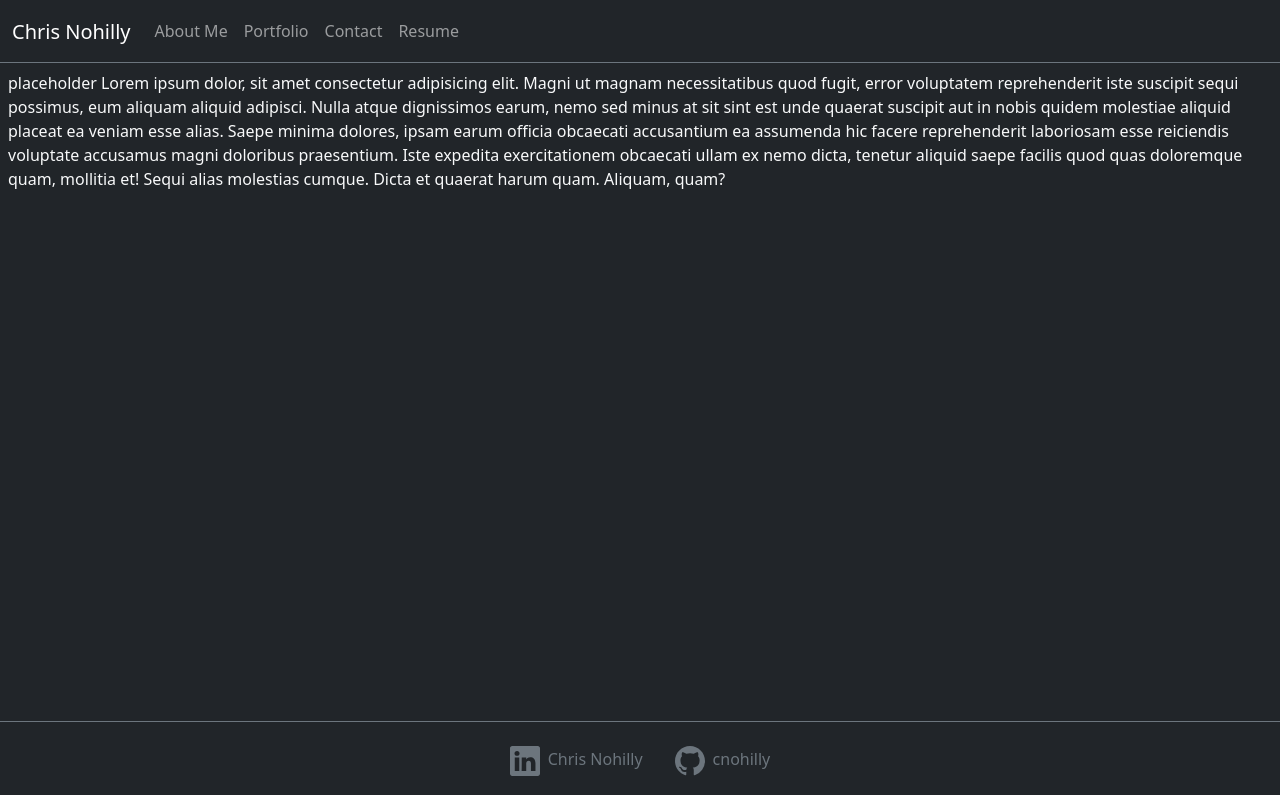
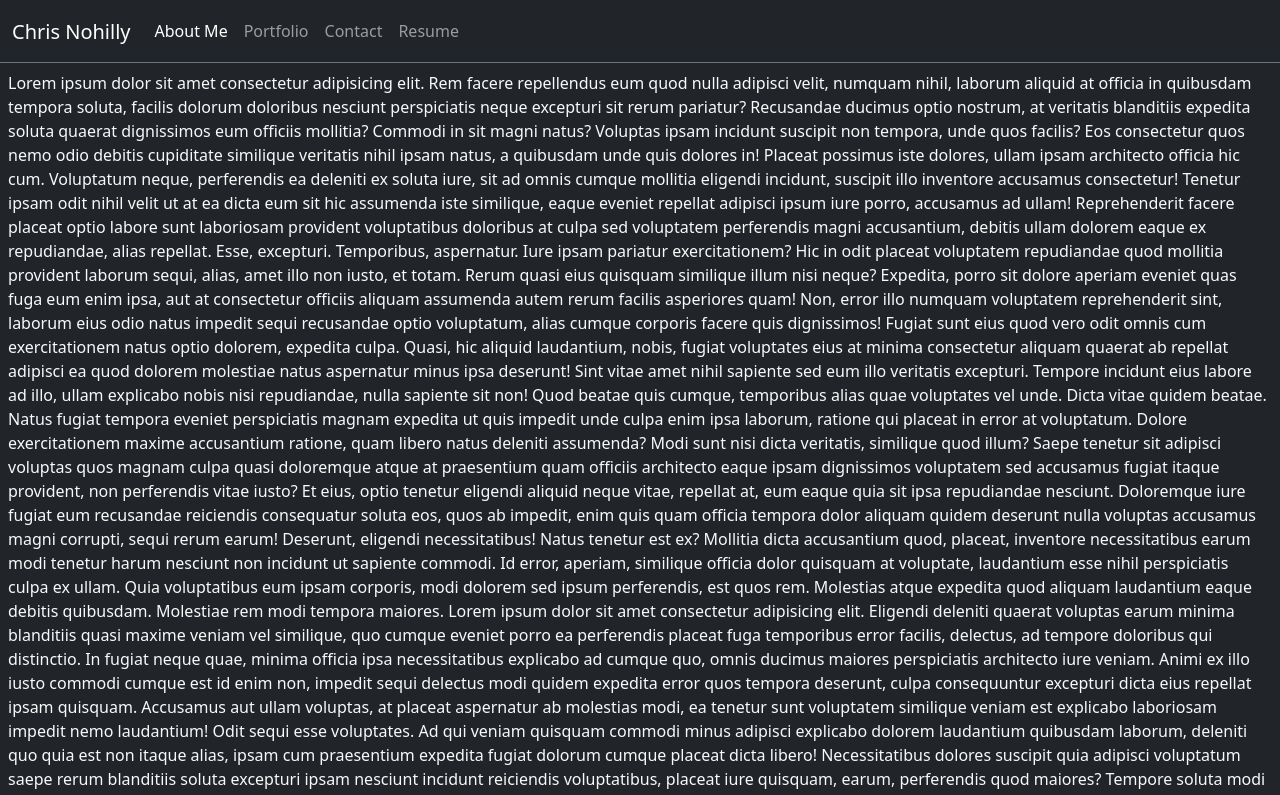
Before and after one commit to cnohilly/enigma-react-portfolio, a React (Create React App) app: page / in a window 1280 px wide. Shown: the top 795 px of the page. Built offline with nearby package versions, Linux system fonts and the light colour scheme.

Commit message:
creating states for pages and fixing navbar

```diff
--- a/src/App.js
+++ b/src/App.js
@@ -12,18 +12,19 @@
 function App() {
 
   const [currentPage, setCurrentPage] = useState('About');
+  const handlePageChange = (page) => setCurrentPage(page);
 
   const renderPage = () => {
     switch (currentPage) {
       case 'Portfolio': return <Portfolio />;
       case 'Contact': return <Contact />;
       case 'Resume': return <Resume />;
-      default: return <Contact />;
+      default: return <About />;
     }
   }
   return (
     <div className='bg-dark text-light d-flex flex-column min-vh-100 position-relative'>
-      <Nav />
+      <Nav currentPage={currentPage} handlePageChange={handlePageChange} />
       <main className='flex-grow-1 d-flex flex-column m-2'>
         {renderPage()}
       </main>
--- a/src/components/Nav/index.js
+++ b/src/components/Nav/index.js
@@ -1,6 +1,6 @@
 import React from 'react'
 
-export default function Nav() {
+export default function Nav({ currentPage, handlePageChange }) {
   return (
     <header className='sticky-top'>
       <nav className="navbar navbar-expand-lg navbar-dark bg-dark border-bottom border-secondary">
@@ -14,16 +14,36 @@
           <div className="collapse navbar-collapse">
             <ul className="navbar-nav">
               <li className="nav-item">
-                <a href="#about" className="nav-link">About Me</a>
+                <a href="#about"
+                  onClick={() => handlePageChange('About')}
+                  className={currentPage === 'About' ? 'nav-link active' : 'nav-link'}
+                >
+                  About Me
+                </a>
               </li>
               <li className="nav-item">
-                <a href="#portfolio" className="nav-link">Portfolio</a>
+                <a href="#portfolio"
+                  onClick={() => handlePageChange('Portfolio')}
+                  className={currentPage === 'Portfolio' ? 'nav-link active' : 'nav-link'}
+                >
+                  Portfolio
+                </a>
               </li>
               <li className="nav-item">
-                <a href="#contact" className="nav-link">Contact</a>
+                <a href="#contact"
+                  onClick={() => handlePageChange('Contact')}
+                  className={currentPage === 'Contact' ? 'nav-link active' : 'nav-link'}
+                >
+                  Contact
+                </a>
               </li>
               <li className="nav-item">
-                <a href="#resume" className="nav-link">Resume</a>
+                <a href="#resume"
+                  onClick={() => handlePageChange('Resume')}
+                  className={currentPage === 'Resume' ? 'nav-link active' : 'nav-link'}
+                >
+                  Resume
+                </a>
               </li>
             </ul>
           </div>
```
